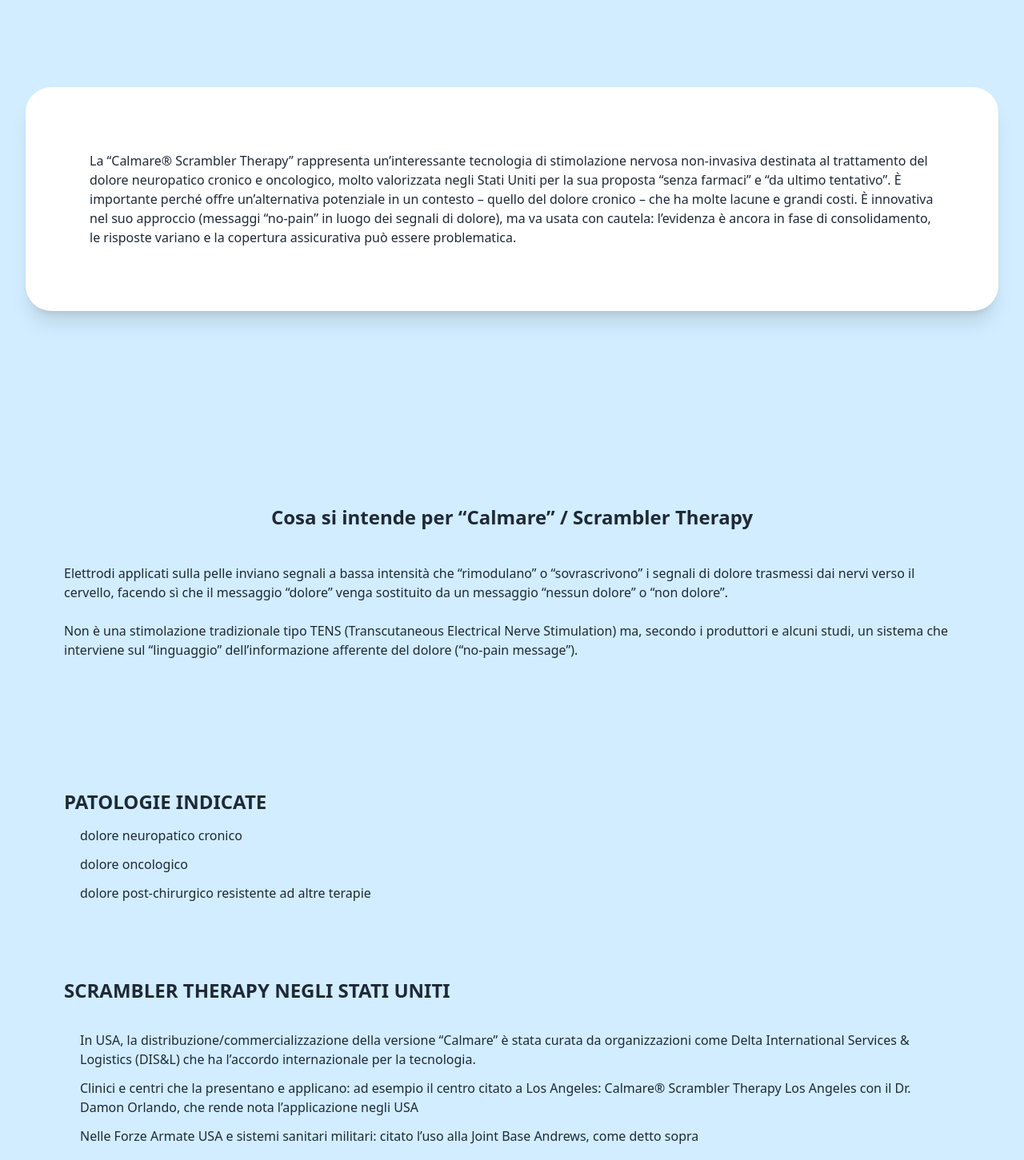
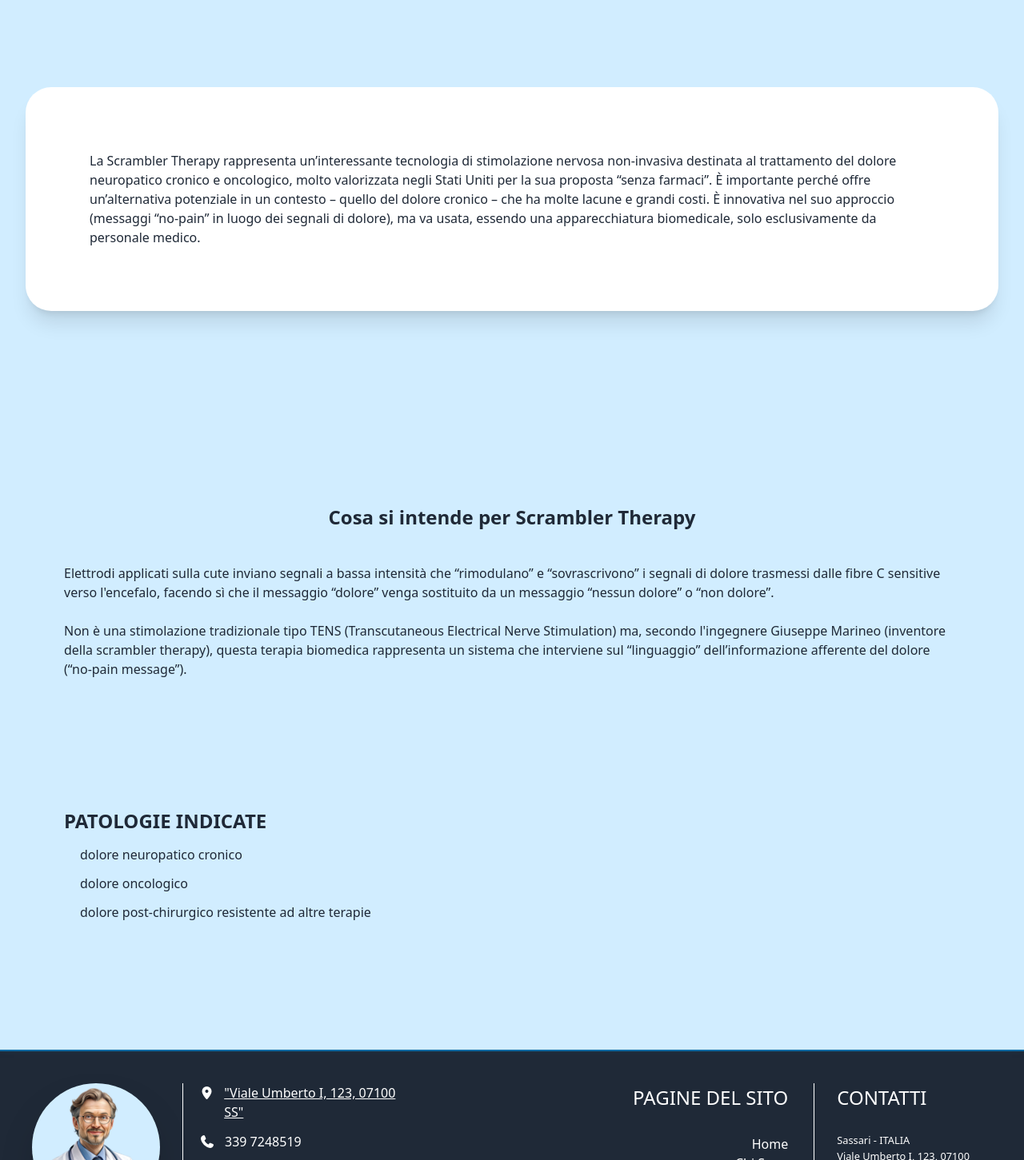
Before and after one commit to CarloDettori/heal-terapy-fe, a React (Vite) app: page /info/4 in a window 1280 px wide. Shown: the part 399-1850 px from the top of the page at 80% size. Built offline with nearby package versions, Linux system fonts and the light colour scheme; no server answers.

Commit message:
scrambler update

```diff
--- a/src/pages/infoPages/ScramblerPage.jsx
+++ b/src/pages/infoPages/ScramblerPage.jsx
@@ -160,19 +160,19 @@
 
             <TextInfo customClass="font-bold text-page-size">SCRAMBLER THERAPY®</TextInfo>
             <img src="/scrambler-machine.png" alt="" className="flex mx-auto" />
-            <WhiteCard customClass="">La “Calmare® Scrambler Therapy” rappresenta un’interessante tecnologia di stimolazione nervosa non-invasiva destinata al trattamento del dolore neuropatico cronico e oncologico, molto valorizzata negli Stati Uniti per la sua proposta “senza farmaci” e “da ultimo tentativo”. È importante perché offre un’alternativa potenziale in un contesto – quello del dolore cronico – che ha molte lacune e grandi costi. È innovativa nel suo approccio (messaggi “no-pain” in luogo dei segnali di dolore), ma va usata con cautela: l’evidenza è ancora in fase di consolidamento, le risposte variano e la copertura assicurativa può essere problematica.</WhiteCard>
+            <WhiteCard customClass="">La Scrambler Therapy rappresenta un’interessante tecnologia di stimolazione nervosa non-invasiva destinata al trattamento del dolore neuropatico cronico e oncologico, molto valorizzata negli Stati Uniti per la sua proposta “senza farmaci”. È importante perché offre un’alternativa potenziale in un contesto – quello del dolore cronico – che ha molte lacune e grandi costi. È innovativa nel suo approccio (messaggi “no-pain” in luogo dei segnali di dolore), ma va usata, essendo una apparecchiatura biomedicale, solo esclusivamente da personale medico. </WhiteCard>
 
 
             <TextInfo size={1} customClass="font-bold"></TextInfo>
 
             <TextContainer customClass="gap-10">
 
-                <h1 className="text-center font-bold">Cosa si intende per “Calmare” / Scrambler Therapy</h1>
-                <h2>Elettrodi applicati sulla pelle inviano segnali a bassa intensità che “rimodulano” o “sovrascrivono” i segnali di dolore trasmessi dai nervi verso il cervello, facendo sì che il messaggio “dolore” venga sostituito da un messaggio “nessun dolore” o “non dolore”.
+                <h1 className="text-center font-bold">Cosa si intende per Scrambler Therapy</h1>
+                <h2>Elettrodi applicati sulla cute inviano segnali a bassa intensità che “rimodulano” e “sovrascrivono” i segnali di dolore trasmessi dalle fibre C sensitive verso l'encefalo, facendo sì che il messaggio “dolore” venga sostituito da un messaggio “nessun dolore” o “non dolore”.
 
                     <br /><br />
 
-                    Non è una stimolazione tradizionale tipo TENS (Transcutaneous Electrical Nerve Stimulation) ma, secondo i produttori e alcuni studi, un sistema che interviene sul “linguaggio” dell’informazione afferente del dolore (“no-pain message”).</h2>
+                    Non è una stimolazione tradizionale tipo TENS (Transcutaneous Electrical Nerve Stimulation) ma, secondo l'ingegnere Giuseppe Marineo  (inventore della scrambler therapy), questa terapia biomedica rappresenta un sistema che interviene sul “linguaggio” dell’informazione afferente del dolore (“no-pain message”).</h2>
             </TextContainer>
 
             {isDesktop && <ScramblerGameComponent />}
@@ -199,23 +199,7 @@
                 </div>
 
 
-                <h1 className="mb-5 font-bold">SCRAMBLER THERAPY NEGLI STATI UNITI</h1>
 
-                <div className=" mx-5 mb-20 flex flex-col gap-3">
-
-                    {scramblerUsa.map((target, index) => {
-                        return (
-
-
-
-                            <h2 key={index + 1}>{target}</h2>
-
-
-
-                        )
-                    })}
-
-                </div>
             </TextContainer>
         </div >
 
```
